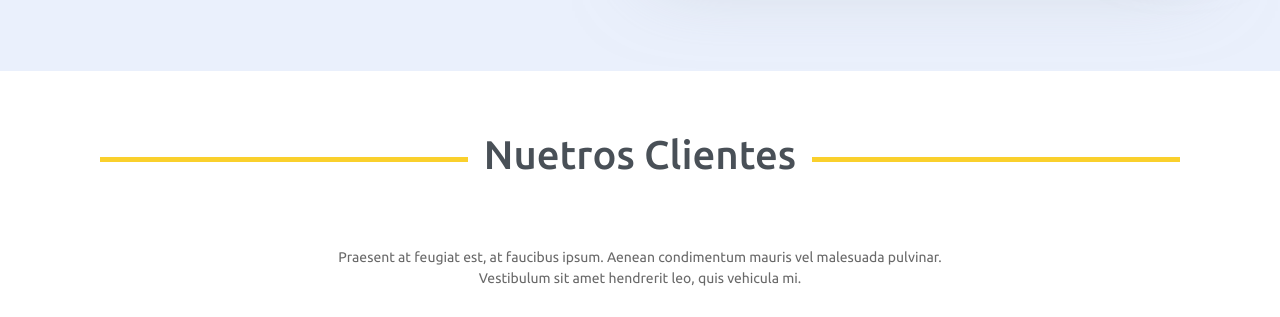
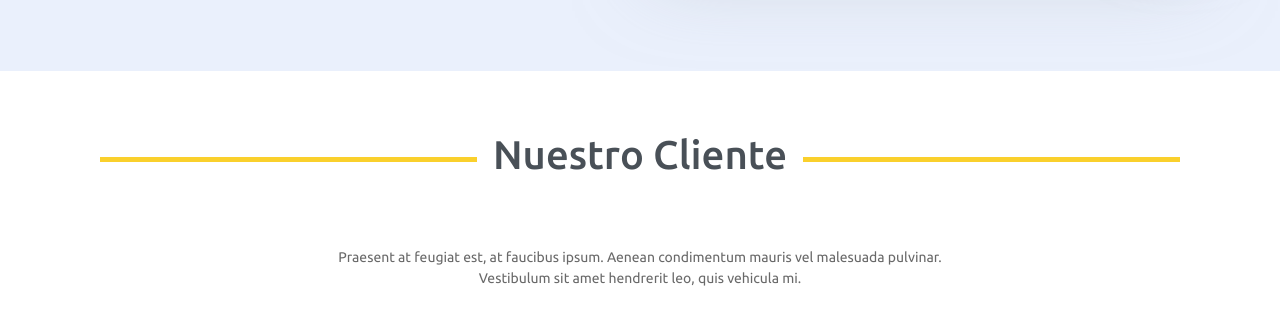
Before and after one commit to zerng-alf/SELDER, a plain HTML site: page index.html in a window 1280 px wide. Shown: the part 3180-3497 px from the top of the page. Drawn offline with nearby package versions, Linux system fonts and the light colour scheme; some packages are replaced by stand-ins of ours; a script that the page names is missing; files whose address does not match are found by name.

Commit message:
Cambios info Selder: Actualización ari boot

```diff
--- a/index.html
+++ b/index.html
@@ -286,7 +286,7 @@
                         <div class="selder-title titulo d-flex align-items-center justify-content-center"
                             style="margin-bottom: 60px;">
                             <div class="line-title flex-grow-1" style="background-color: #FAD02C; "></div>
-                            <h2 class="text-center mx-3">Nuetros Clientes</h2>
+                            <h2 class="text-center mx-3">Nuestro Cliente</h2>
                             <div class="line-title flex-grow-1" style="background-color: #FAD02C; "></div>
                         </div>
                     </div>
```
Also changed, not shown: maquila.html (+1 -1 lines).
